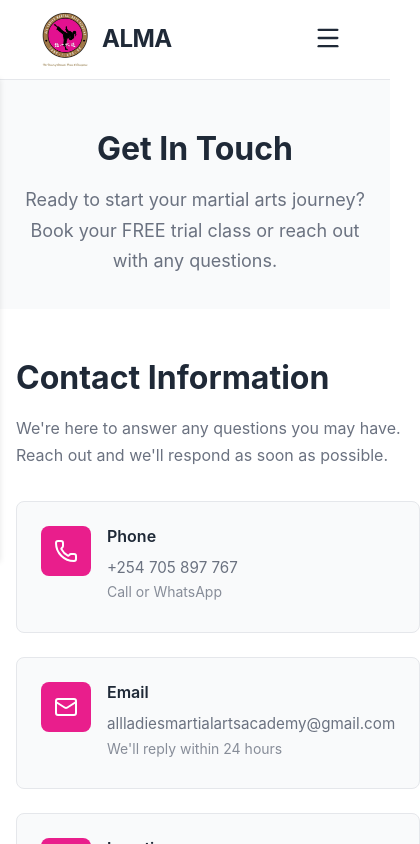
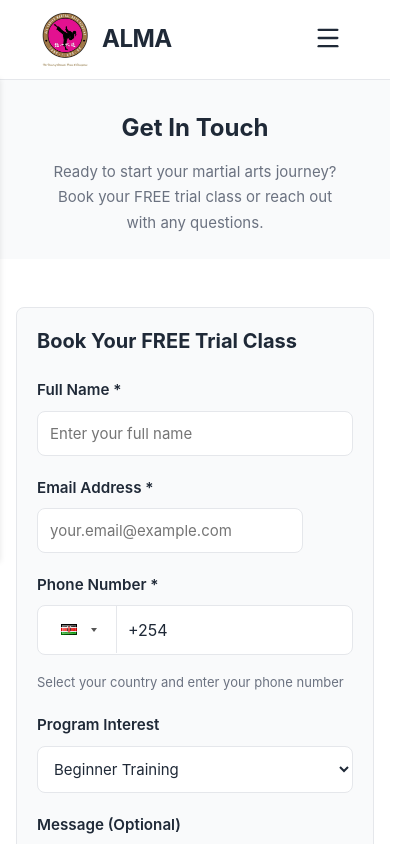
Before and after one commit to morde2002/alma-website, a Next.js app: page /contact in a window 390 px wide. Shown: the top 844 px of the page, 420 px wide, since content can reach past the window. Built offline with nearby package versions, Linux system fonts and the light colour scheme.

Commit message:
fix contact layout

```diff
--- a/src/app/contact/ContactForm.tsx
+++ b/src/app/contact/ContactForm.tsx
@@ -1,3 +1,5 @@
+// Place this file at: src/app/contact/ContactForm.tsx
+
 'use client'
 import { useState, useRef } from 'react'
 import { Phone, Mail, MapPin, Clock, Send, CheckCircle, XCircle } from 'lucide-react'
--- a/src/app/contact/contact.css
+++ b/src/app/contact/contact.css
@@ -417,23 +417,119 @@ input.phone-input-field,
 /* Responsive */
 @media (max-width: 968px) {
   .contact-hero {
-    padding: 3rem 0 2rem;
+    padding: 3rem 1rem 2rem;
   }
 
   .page-title {
-    font-size: 2rem;
+    font-size: 1.75rem;
+  }
+
+  .page-subtitle {
+    font-size: 1rem;
+    padding: 0 1rem;
   }
 
   .contact-grid {
     grid-template-columns: 1fr;
-    gap: 3rem;
+    gap: 2rem;
   }
 
   .contact-info-section {
     max-width: 100%;
+    order: 2;
   }
 
   .contact-form-section {
-    padding: 2rem;
+    padding: 1.5rem;
+    order: 1;
+  }
+
+  .form-title {
+    font-size: 1.5rem;
+  }
+
+  .contact-detail-item {
+    padding: 1rem;
+  }
+
+  .detail-icon {
+    width: 45px;
+    height: 45px;
+  }
+
+  .detail-content h4 {
+    font-size: 0.95rem;
+  }
+
+  .detail-content p,
+  .detail-content a {
+    font-size: 0.875rem;
+  }
+
+  .btn-submit {
+    width: 100%;
+    padding: 1rem;
   }
 }
+
+@media (max-width: 480px) {
+  .contact-hero {
+    padding: 2rem 1rem 1.5rem;
+  }
+
+  .page-title {
+    font-size: 1.5rem;
+  }
+
+  .page-subtitle {
+    font-size: 0.9375rem;
+  }
+
+  .contact-info-title {
+    font-size: 1.5rem;
+  }
+
+  .contact-form-section {
+    padding: 1.25rem;
+  }
+
+  .form-title {
+    font-size: 1.25rem;
+  }
+
+  .contact-detail-item {
+    flex-direction: row;
+    gap: 0.75rem;
+  }
+
+  .detail-icon {
+    width: 40px;
+    height: 40px;
+  }
+
+  .phone-input-wrapper .react-tel-input .form-control,
+  .react-tel-input .form-control,
+  .react-tel-input input[type="tel"],
+  input.phone-input-field {
+    font-size: 0.9375rem !important;
+    height: 48px !important;
+    padding-left: 85px !important;
+  }
+
+  .phone-input-button,
+  .react-tel-input .selected-flag {
+    height: 48px !important;
+  }
+
+  .form-group input,
+  .form-group select,
+  .form-group textarea {
+    font-size: 0.9375rem;
+    padding: 0.75rem;
+  }
+
+  .btn-submit {
+    font-size: 0.9375rem;
+    padding: 0.875rem;
+  }
+}
```
